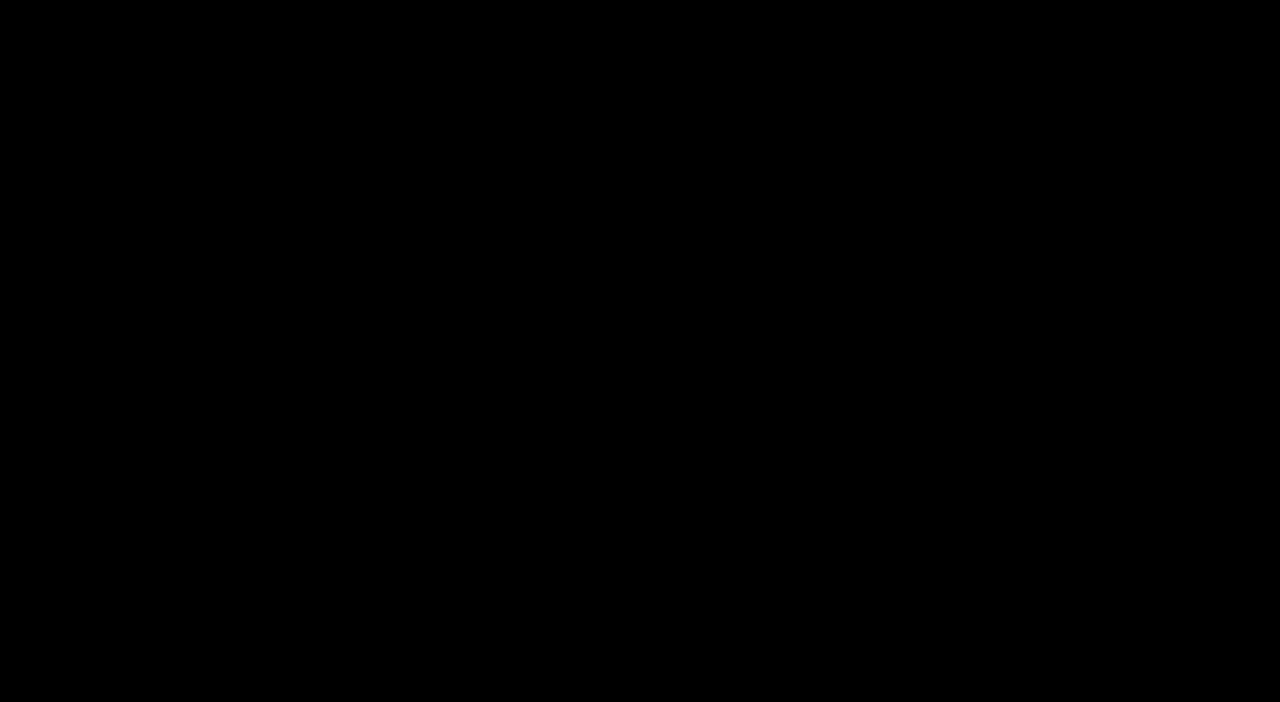
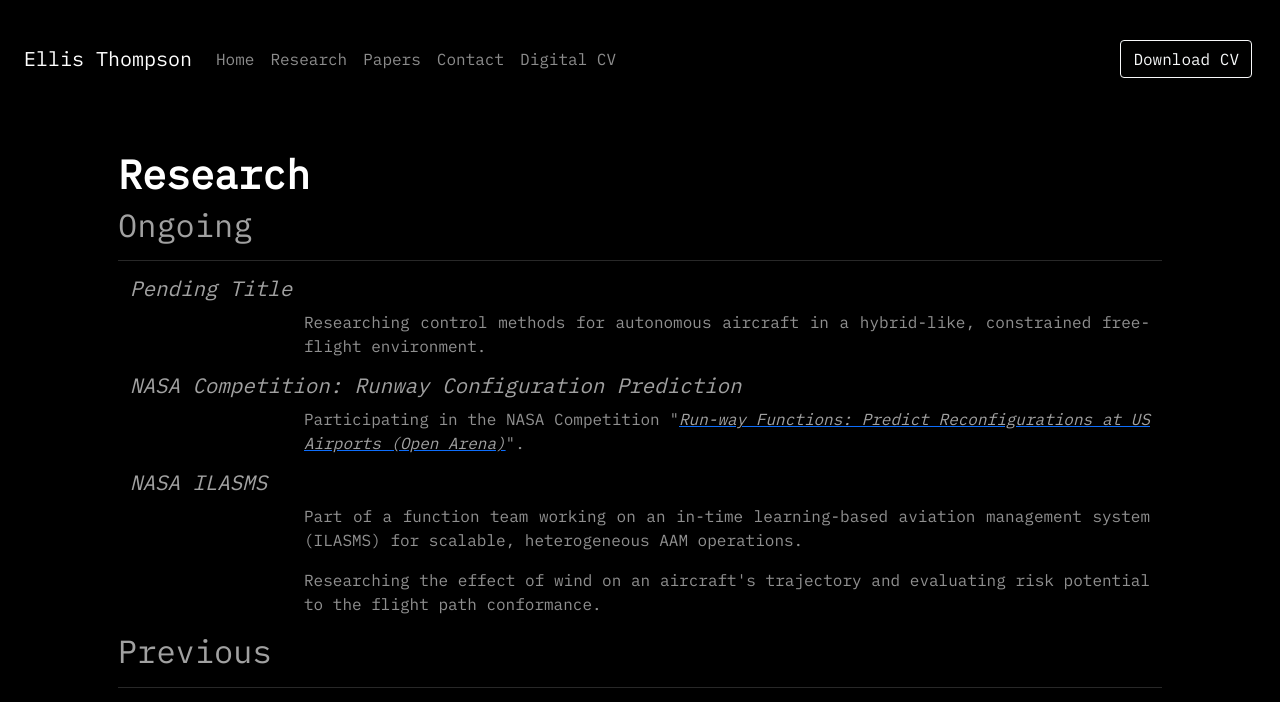
Before and after one commit to Ellislee1/Ellislee1.github.io, a React (Create React App) app: page /research in a window 1280 px wide. Before the commit this address had no page. Shown: the top 702 px of the page. Built offline with nearby package versions, Linux system fonts and the light colour scheme.

Commit message:
Added papers and research

```diff
--- a/public/index.html
+++ b/public/index.html
@@ -5,6 +5,11 @@
     <!-- <link rel="icon" href="%PUBLIC_URL%/favicon.ico" /> -->
     <meta name="viewport" content="width=device-width, initial-scale=1" />
     <meta name="theme-color" content="#000000" />
+    <meta name="description" content="PhD student and graduate research assistant in Computer Science"/>
+    <meta name="keywords" content="Researcher, GWU, Student, Computer Science, CS, phd, aviation, ml, machine learning, ai, artificial intelligence, utm, atm, aam"/>
+    <meta name="author" content="Ellis Thompson"></meta>
+
+
     <!-- <meta
       name="description"
       content="Web site created using create-react-app"
@@ -24,7 +29,10 @@
       work correctly both with client-side routing and a non-root public URL.
       Learn how to configure a non-root public URL by running `npm run build`.
     -->
-    <title>Ellis Thompson</title>
+
+    <link href="https://cdn.jsdelivr.net/npm/bootstrap@5.0.2/dist/css/bootstrap.min.css" rel="stylesheet" integrity="sha384-EVSTQN3/azprG1Anm3QDgpJLIm9Nao0Yz1ztcQTwFspd3yD65VohhpuuCOmLASjC" crossorigin="anonymous">
+    <script src="https://cdn.jsdelivr.net/npm/bootstrap@5.0.2/dist/js/bootstrap.bundle.min.js" integrity="sha384-MrcW6ZMFYlzcLA8Nl+NtUVF0sA7MsXsP1UyJoMp4YLEuNSfAP+JcXn/tWtIaxVXM" crossorigin="anonymous"></script>
+
   </head>
   <body>
     <noscript>You need to enable JavaScript to run this app.</noscript>
@@ -39,5 +47,7 @@
       To begin the development, run `npm start` or `yarn start`.
       To create a production bundle, use `npm run build` or `yarn build`.
     -->
+
+    <script src="https://cdn.jsdelivr.net/npm/bootstrap@5.0.2/dist/js/bootstrap.bundle.min.js" integrity="sha384-MrcW6ZMFYlzcLA8Nl+NtUVF0sA7MsXsP1UyJoMp4YLEuNSfAP+JcXn/tWtIaxVXM" crossorigin="anonymous"></script>
   </body>
 </html>
--- a/src/components/App.js
+++ b/src/components/App.js
@@ -1,8 +1,7 @@
-import 'bootstrap/dist/css/bootstrap.min.css';
-import 'bootstrap/dist/js/bootstrap.bundle';
-import 'bootstrap/dist/js/bootstrap';
 import '../styles/app.css'
 import { Outlet, Link } from "react-router-dom";
+
+
 
 
 function App() {
@@ -22,7 +21,7 @@ function App() {
   crossorigin></script>
 
 <script>var Alert = ReactBootstrap.Alert;</script>
-      <link href="https://cdn.jsdelivr.net/npm/bootstrap@5.0.2/dist/css/bootstrap.min.css" rel="stylesheet" integrity="sha384-EVSTQN3/azprG1Anm3QDgpJLIm9Nao0Yz1ztcQTwFspd3yD65VohhpuuCOmLASjC" crossorigin="anonymous"></link>
+<link href="https://cdn.jsdelivr.net/npm/bootstrap@5.0.2/dist/css/bootstrap.min.css" rel="stylesheet" integrity="sha384-EVSTQN3/azprG1Anm3QDgpJLIm9Nao0Yz1ztcQTwFspd3yD65VohhpuuCOmLASjC" crossorigin="anonymous"/>
       <link rel="stylesheet" href="https://fonts.googleapis.com/css?family=Lato"></link>
       <link rel="stylesheet" href="https://fonts.googleapis.com/css?family=IBM+Plex+Mono"></link>
       <link rel="stylesheet" href="https://use.fontawesome.com/releases/v5.15.4/css/all.css" integrity="sha384-DyZ88mC6Up2uqS4h/KRgHuoeGwBcD4Ng9SiP4dIRy0EXTlnuz47vAwmeGwVChigm" crossorigin="anonymous"/>
@@ -38,6 +37,12 @@ function App() {
               <ul class="navbar-nav mr-auto">
                 <li class="nav-item">
                   <Link to="/" class="nav-link" href="#">Home</Link>
+                </li>
+                <li class="nav-item">
+                  <Link to="/research" class="nav-link" href="#">Research</Link>
+                </li>
+                <li class="nav-item">
+                  <Link to="/papers" class="nav-link" href="#">Papers</Link>
                 </li>
                 <li class="nav-item">
                   <Link to="/contact" class="nav-link" href="#">Contact</Link>
@@ -64,6 +69,12 @@ function App() {
             <ul class="navbar-nav mr-auto">
                 <li class="nav-item">
                   <Link to="/" class="nav-link" href="#">Home</Link>
+                </li>
+                <li class="nav-item">
+                  <Link to="/research" class="nav-link" href="#">Research</Link>
+                </li>
+                <li class="nav-item">
+                  <Link to="/papers" class="nav-link" href="#">Papers</Link>
                 </li>
                 <li class="nav-item">
                   <Link to="/contact" class="nav-link" href="#">Contact</Link>
--- a/src/components/Contact.js
+++ b/src/components/Contact.js
@@ -3,6 +3,7 @@ import 'bootstrap/dist/css/bootstrap.min.css';
 function Contact() {
     return (
       <div className="Contact">
+        <title>Ellis Thompson: Contact</title>
           <div class="container px-5">
             <h1 id="title">Contact</h1>
 
--- a/src/components/DigitalCV.js
+++ b/src/components/DigitalCV.js
@@ -3,6 +3,7 @@ import 'bootstrap/dist/css/bootstrap.min.css';
 function Main() {
    return (
      <div className="DigitalCV px-5">
+         <title>Ellis Thompson: CV</title>
          <h1 id="title">Digital CV</h1>
          <a href="https://drive.google.com/uc?export=download&amp;id=1Pf1rzJ6c8-tt9JLngzQ8i88FJEGLebB5" download="Ellis Thompson CV.pdf">Download</a>
          <hr/>
--- a/src/components/Main.js
+++ b/src/components/Main.js
@@ -4,6 +4,7 @@ import personal from '../assets/personal.jpg'
 function Main() {
    return (
      <div className="Main">
+       <title>Ellis Thompson: Home</title>
        <div class="padding-3">
          <div class="container">
            <div class="row">
@@ -26,7 +27,7 @@ function Main() {
                < h3 class="subtitle2">Ph.D. Computer Science Student</h3>
              </div>
            </div>
-           <img src={personal} class="mx-auto d-block profile"></img>
+           <img src={personal} class="mx-auto d-block profile" alt=''></img>
          </div>
          {/* <img src="https://drive.google.com/uc?id=1n15Fxm8Mh9qqOYDIpLsD5M1uOTglspwY" class="img-fluid" alt="Me"></img> */}
 
--- /dev/null
+++ b/src/components/Papers.js
@@ -0,0 +1,23 @@
+import 'bootstrap/dist/css/bootstrap.min.css';
+import 'bootstrap/dist/js/bootstrap.bundle'
+
+function Papers() {
+    return (
+    <div className="Papers">
+        <title>Ellis Thompson: Papers</title>
+        <div class="container px-5">
+            <h1 id="title">Papers</h1>
+            <h2>Preprint</h2>
+            <hr/>
+            <p>No preprints</p>
+
+            <h2>Previous</h2>
+            <hr/>
+            <p>No previous publications</p>
+
+        </div>
+    </div>
+    );
+  }
+
+  export default Papers;
--- /dev/null
+++ b/src/components/Research.js
@@ -0,0 +1,53 @@
+import 'bootstrap/dist/css/bootstrap.min.css';
+import 'bootstrap/dist/js/bootstrap.bundle'
+
+function Research() {
+    return (
+    <div className="Research">
+        <title>Ellis Thompson: Research</title>
+        <div class="container px-5">
+            <h1 id="title">Research</h1>
+            <h2>Ongoing</h2>
+            <hr/>
+            <div class="container">
+            <div class="row">
+                    <div class="col-12">
+                        <h4>Pending Title</h4>
+                    </div>
+                    <div class="col-12 col-sm-10 offset-sm-2">
+                        <p>Researching control methods for autonomous aircraft in a hybrid-like, constrained free-flight environment.</p>
+                    </div>
+                </div>
+
+                <div class="row">
+                    <div class="col-12">
+                        <h4>NASA Competition: Runway Configuration Prediction</h4>
+                    </div>
+                    <div class="col-12 col-sm-10 offset-sm-2">
+                        <p>Participating in the NASA Competition "<a href='https://www.drivendata.org/competitions/89/competition-nasa-airport-configuration/page/420/'><em>Run-way Functions: Predict Reconfigurations at US Airports (Open Arena)</em></a>".</p>
+                    </div>
+                </div>
+
+                <div class="row">
+                    <div class="col-12">
+                        <h4>NASA ILASMS</h4>
+                    </div>
+                    <div class="col-12 col-sm-10 offset-sm-2">
+                        <p>Part of a function team working on an in-time learning-based aviation management system (ILASMS) for scalable, heterogeneous AAM operations.</p>
+
+                    <p>Researching the effect of wind on an aircraft's trajectory and evaluating risk potential to the flight path conformance.</p>
+
+                    </div>
+                </div>
+
+            </div>
+
+            <h2>Previous</h2>
+            <hr/>
+
+        </div>
+    </div>
+    );
+  }
+
+  export default Research;
--- a/src/index.js
+++ b/src/index.js
@@ -9,6 +9,8 @@ import App from "./components/App";
 import Main from "./components/Main";
 import DigitalCV from "./components/DigitalCV";
 import Contact from "./components/Contact";
+import Research from "./components/Research";
+import Papers from "./components/Papers";
 
 const rootElement = document.getElementById("root");
 render(
@@ -17,6 +19,8 @@ render(
     <Routes>
       <Route path="/" element={<App />}>
         <Route path="/" element={<Main />} />
+        <Route path="/research" element={<Research />}/>
+        <Route path="/papers" element={<Papers />}/>
         <Route path="/contact" element={<Contact />}/>
         <Route path="/cv" element={<DigitalCV />}/>
       </Route>
```
Also changed, not shown: 2 other files (tests, documents, lock files or other folders).
